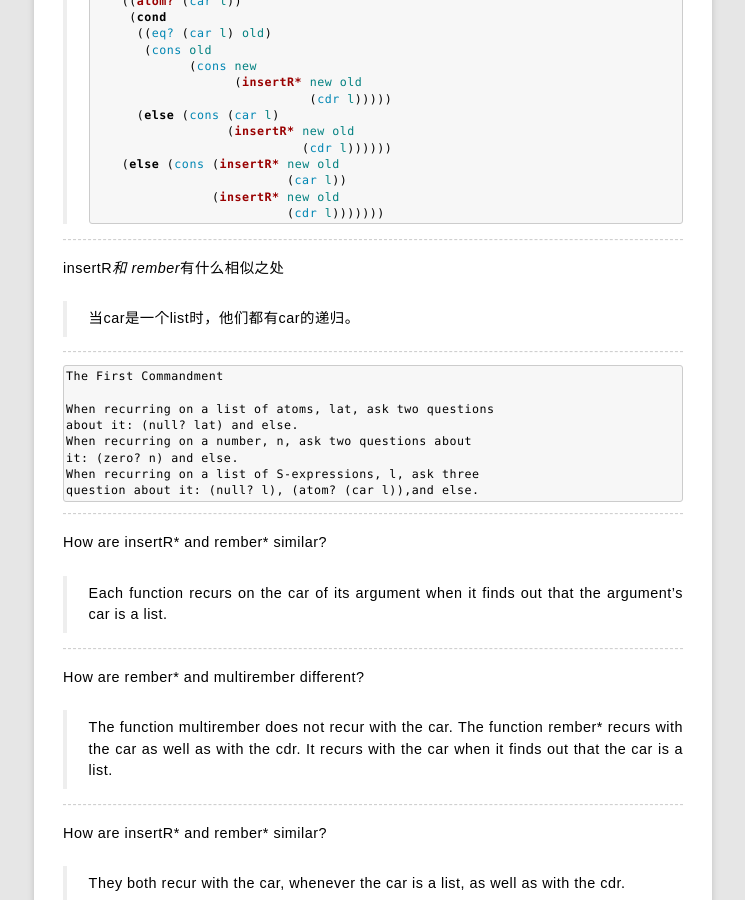
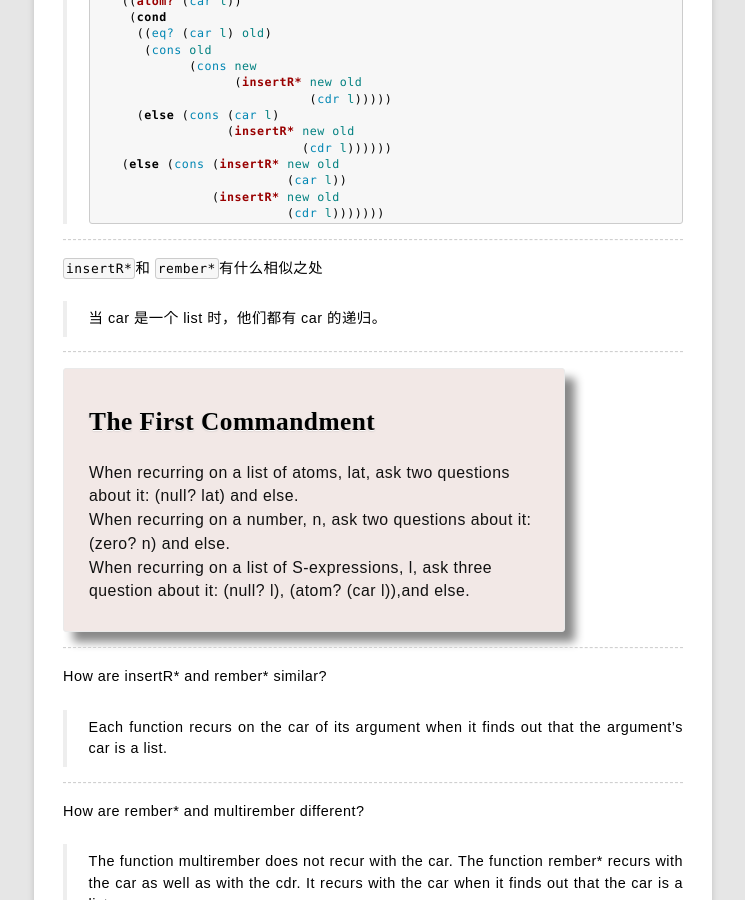
Before and after one commit to rhuichao/uternet.github.io, a Jekyll site: the page built from TLS/05.md, in a window 1280 px wide and 900 px high, scrolled down 1925 px. Shown: the whole window, without its empty margins (267-1012 px from the left). Built offline with Jekyll 4.4.1, drawn with Linux system fonts in a browser that asks for light colours; some web fonts are replaced; Markdown is read by kramdown in place of the engine named in the settings.

Commit message:
new document posted

````diff
--- a/TLS/05.md
+++ b/TLS/05.md
@@ -136,22 +136,22 @@ l 是
 
 ------------------
 
-insertR*和 rember*有什么相似之处
+`insertR*`和 `rember*`有什么相似之处
 
->当car是一个list时，他们都有car的递归。
+>当 car 是一个 list 时，他们都有 car 的递归。
 
 ------------------
 
-```
-The First Commandment
+<div class="textbox">
+<h1>The First Commandment</h1>
 
-When recurring on a list of atoms, lat, ask two questions
-about it: (null? lat) and else.
+<p>When recurring on a list of atoms, lat, ask two questions
+about it: (null? lat) and else.<br>
 When recurring on a number, n, ask two questions about
-it: (zero? n) and else.
+it: (zero? n) and else.<br>
 When recurring on a list of S-expressions, l, ask three
-question about it: (null? l), (atom? (car l)),and else.
-```
+question about it: (null? l), (atom? (car l)),and else.</p>
+</div>
 
 ------------------
 
````
